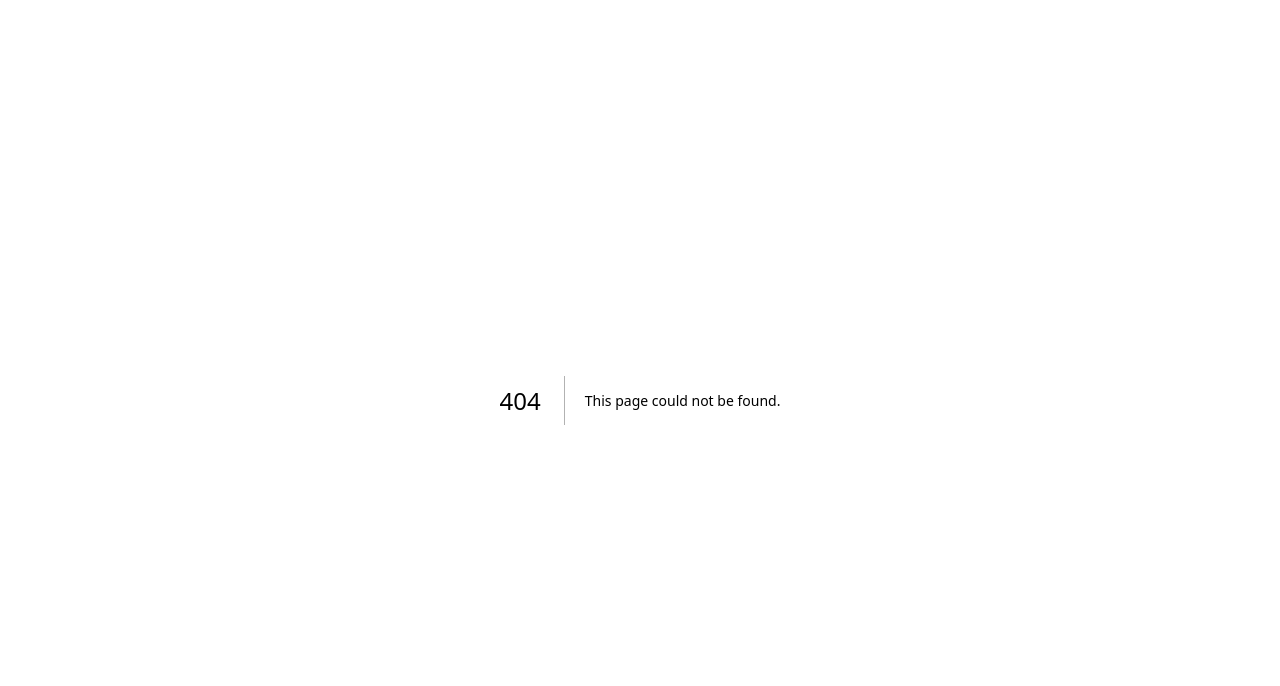
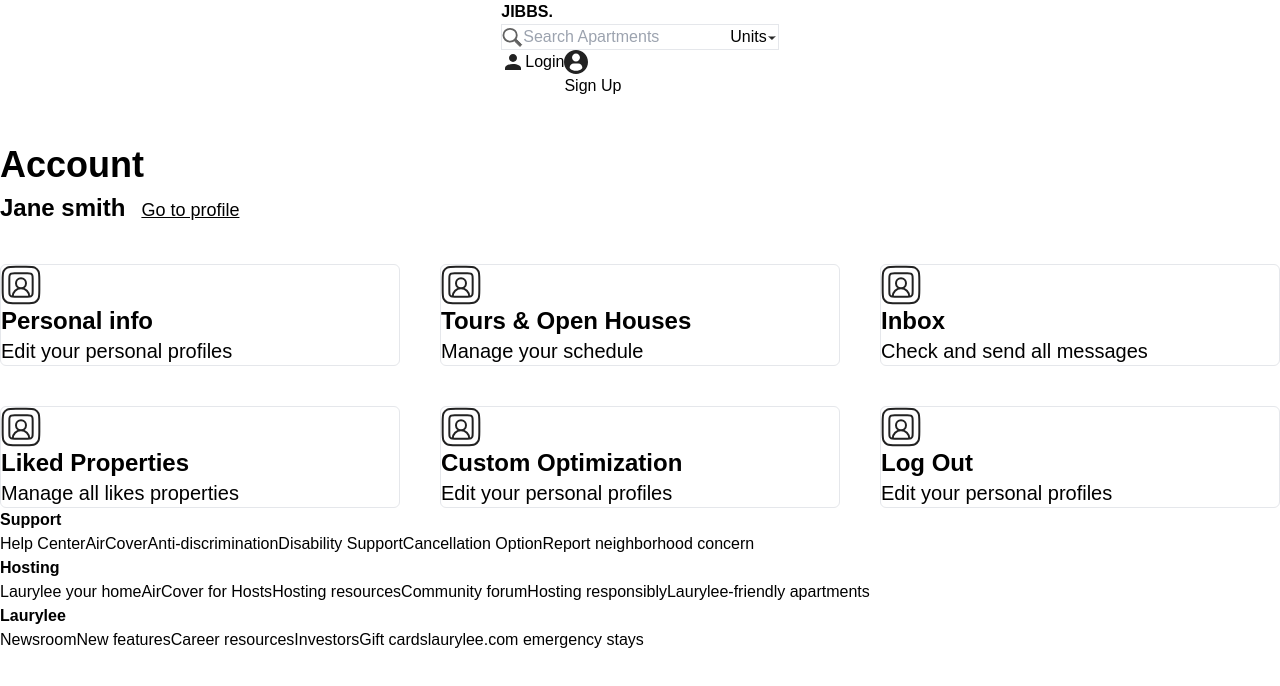
Before and after one commit to shariful10/jiibs, a Next.js app: page /account in a window 1280 px wide. Before the commit this address had no page. Shown: the top 686 px of the page. Built offline with nearby package versions, Linux system fonts and the light colour scheme.

Commit message:
Account Page Implemented

```diff
--- /dev/null
+++ b/src/Components/AccountPageCard.jsx
@@ -0,0 +1,17 @@
+import React from "react";
+import avatar from "@/assets/person.svg";
+import Image from "next/image";
+
+const AccountPageCard = ({ title, subtitle }) => {
+	return (
+		<div className="p-4 md:p-6 border border-[#D1D5DB] rounded-md">
+			<Image src={avatar} alt="avatar" />
+			<div className="mt-6">
+				<h1 className="text-2xl text-[#222] font-semibold mb-2">{title}</h1>
+				<p className="text-xl text-[#626262]">{subtitle}</p>
+			</div>
+		</div>
+	);
+};
+
+export default AccountPageCard;
--- a/src/Components/Regular/Container.jsx
+++ b/src/Components/Regular/Container.jsx
@@ -5,7 +5,7 @@ export default function Container({ children, className }) {
     <>
       <section>
         <div
-          className={`container py-7 px-5 sm:px-2 mx-auto w-full max-w-[1380px] ${
+          className={`container py-10 px-5 sm:px-2 mx-auto w-full max-w-[1380px] ${
             className ? className : null
           }`}
         >
--- /dev/null
+++ b/src/app/(root)/account/page.jsx
@@ -0,0 +1,25 @@
+import AccountPageCard from "@/Components/AccountPageCard";
+import Container from "@/Components/Regular/Container";
+import React from "react";
+
+const AccountPage = () => {
+	return (
+		<div className="mt-10">
+			<h2 className="text-[36px] font-semibold">Account</h2>
+			<div className="flex items-end gap-4 mb-10">
+				<h4 className="text-2xl font-semibold">Jane smith</h4>
+				<p className="text-lg underline hover:text-blue-600 duration-300 cursor-pointer">Go to profile</p>
+			</div>
+         <div className="grid md:grid-cols-2 lg:grid-cols-3 gap-10">
+            <AccountPageCard title="Personal info" subtitle="Edit your personal profiles" />
+            <AccountPageCard title="Tours & Open Houses" subtitle="Manage your schedule" />
+            <AccountPageCard title="Inbox" subtitle="Check and send all messages" />
+            <AccountPageCard title="Liked Properties" subtitle="Manage all likes properties" />
+            <AccountPageCard title="Custom Optimization" subtitle="Edit your personal profiles" />
+            <AccountPageCard title="Log Out" subtitle="Edit your personal profiles" />
+         </div>
+		</div>
+	);
+};
+
+export default AccountPage;
```
Also changed, not shown: src/Components/UnitCard.jsx (+16 -8 lines), src/app/(root)/create-profile/page.jsx (indentation only), src/assets/person.svg (added).
